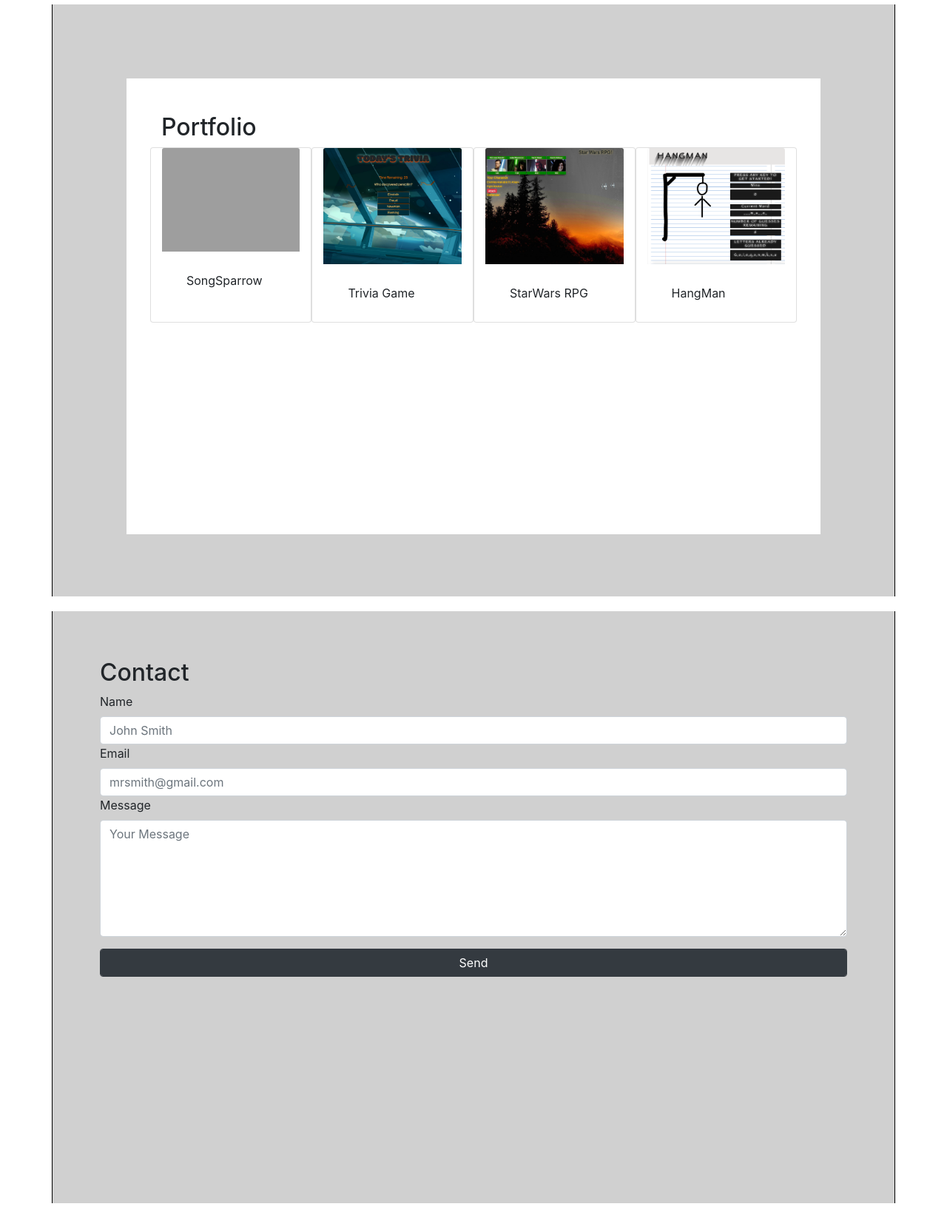
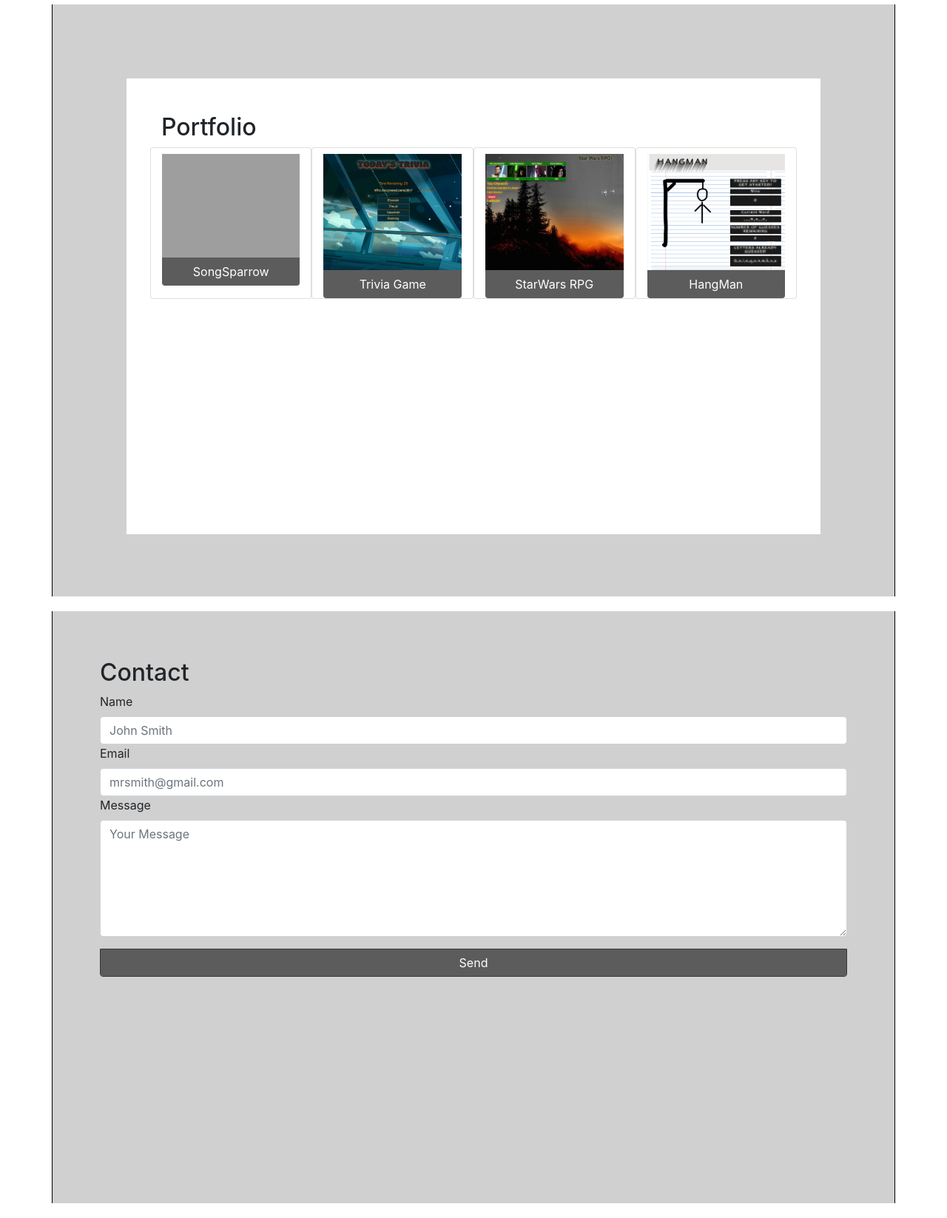
Before and after one commit to pav6778/updatedPortfolio, a PHP site: page / in a window 1280 px wide. Shown: the part 1634-3280 px from the top of the page at 74% size. Run offline with PHP 8.4, Linux system fonts and the light colour scheme; some libraries are stand-ins or nearby versions; grey boxes are pictures that could not be loaded.

Commit message:
updated portfolio cards

```diff
--- a/assets/css/styles.css
+++ b/assets/css/styles.css
@@ -107,6 +107,15 @@ body {
     border: 1px solid black;
     border-radius: 5px;
 }
+.btn {
+    background-color: rgb(92, 92, 92);
+    width: 100%;
+    color: white;
+    border-top-left-radius: 0;
+    border-top-right-radius: 0;
+
+
+}
 #motto {
     border-bottom: #4074b5 solid 2px;
     top:0;
--- a/index.html
+++ b/index.html
@@ -48,46 +48,46 @@
             <div class="row">
               <div class="card col-3" style="width: 10rem;">
                 <img
-                  class="card-img-top"
+                  class="card-img-top pt-2"
                   src="assets/images/songsparrow.png"
-                  alt="Card image cap"
+                  alt="song-sparrow"
                 />
-                <div class="card-body">
+
 
                   <a href="https://gainstrive.github.io/song-sparrow" class="btn">SongSparrow</a>
-                </div>
+
               </div>
               <div class="card col-3" style="width: 10rem;">
                 <img
-                  class="card-img-top"
+                  class="card-img-top pt-2"
                   src="assets/images/triviagame.png       "
-                  alt="Card image cap"
+                  alt="trivia-game"
                 />
-                <div class="card-body">
+
                   <a href="https://pav6778.github.io/TriviaGame/" target="_blank"class="btn">Trivia Game</a>
-                </div>
+
               </div>
               <div class="card col-3" style="width: 10rem;">
                 <img
-                  class="card-img-top"
+                  class="card-img-top pt-2"
                   src="assets/images/rpggame.png"
-                  alt="Card image cap"
+                  alt="RPG-game"
                 />
-                <div class="card-body">
+
 
                   <a href="https://pav6778.github.io/unit-4-game/" target="_blank"class="btn">StarWars RPG</a>
-                </div>
+
               </div>
               <div class="card col-3" style="width: 10rem;">
                 <img
-                  class="card-img-top"
+                  class="card-img-top pt-2"
                   src="assets/images/hangman.png"
-                  alt="Card image cap"
+                  alt="Hangman-game"
                 />
-                <div class="card-body">
+
 
                   <a href="https://pav6778.github.io/Word-Guess-Game/" class="btn">HangMan</a>
-                </div>
+
               </div>
             </div>
           </div>
```
